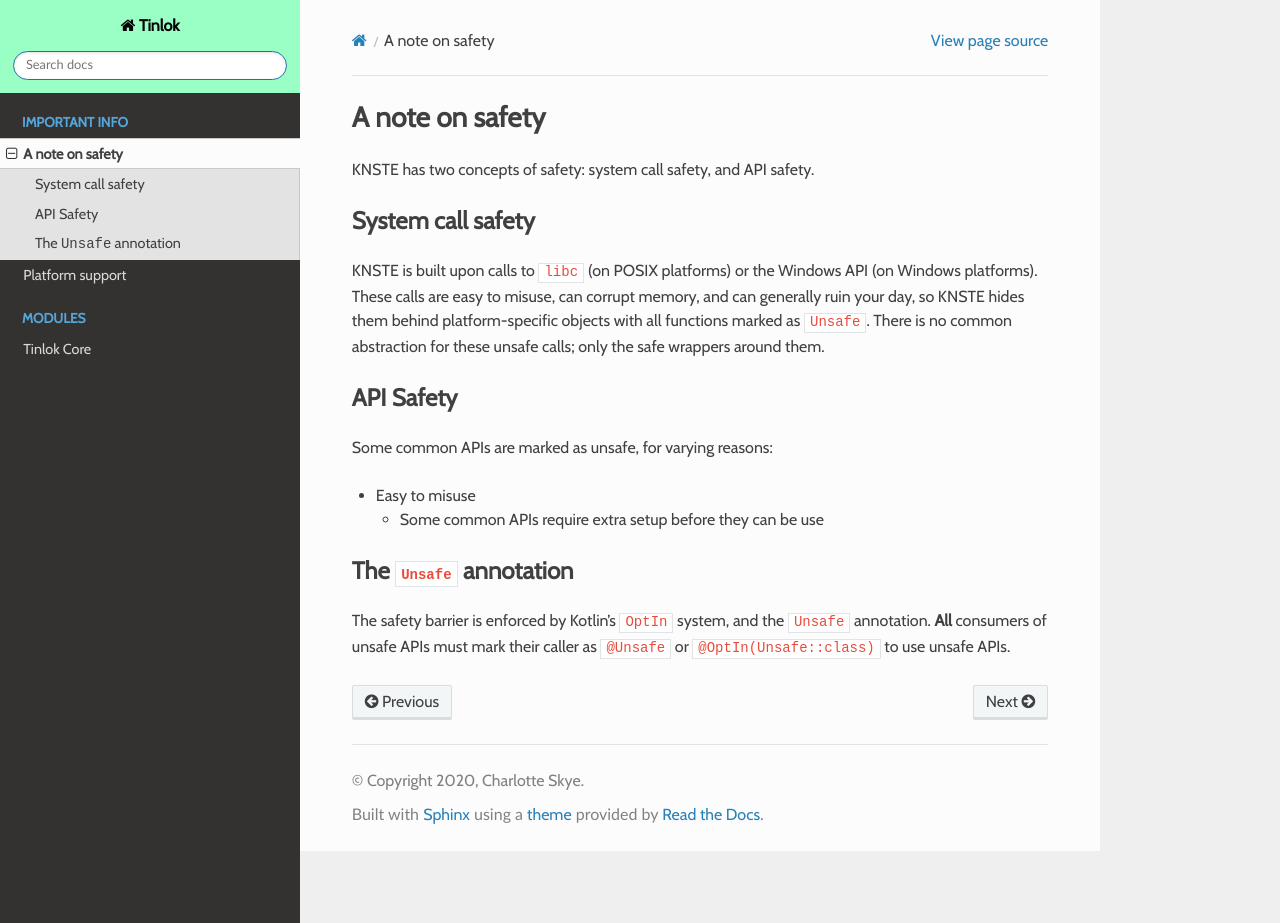
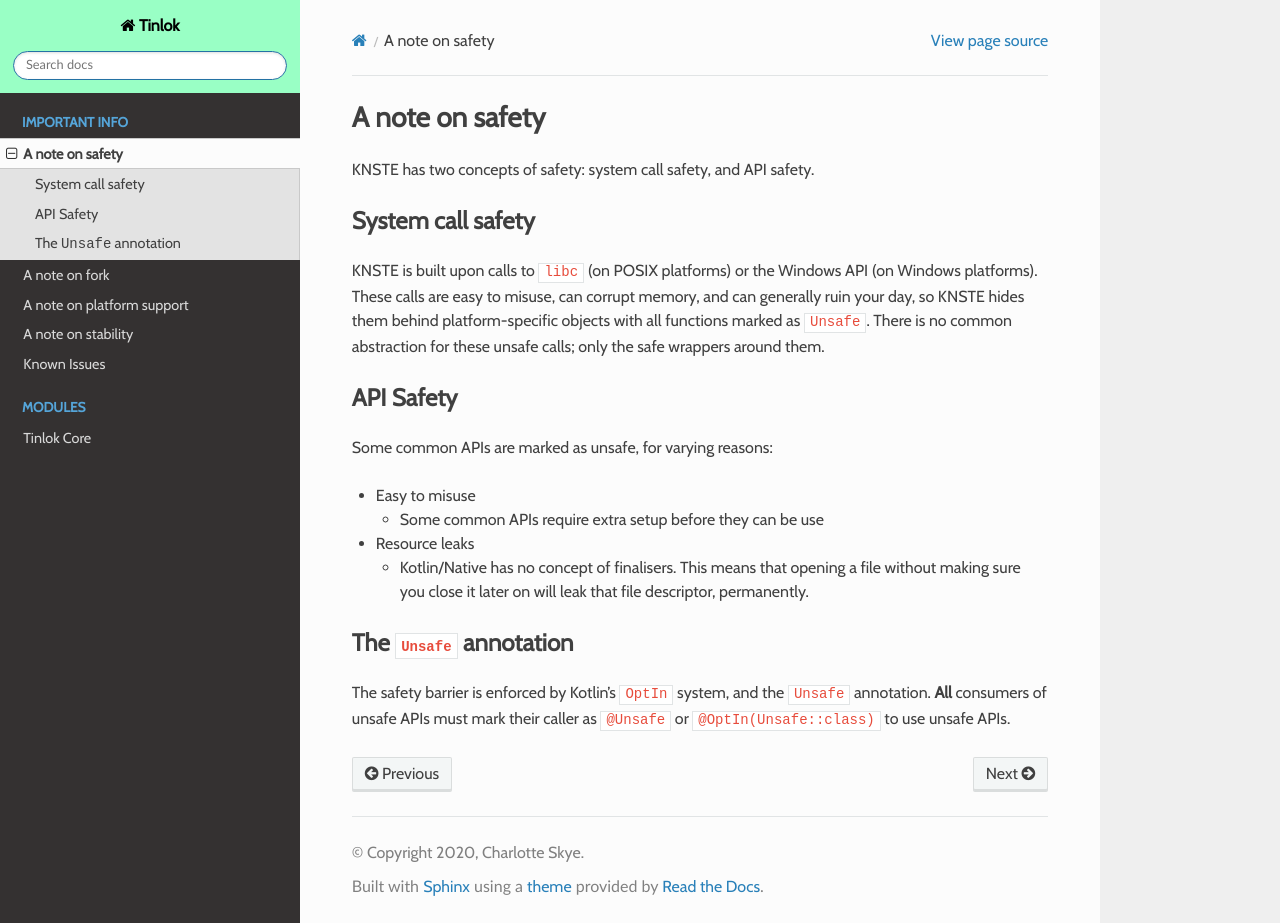
Before and after one commit to Fuyukai/Tinlok, a Sphinx documentation site: the page built from docs/note-safety.rst, in a window 1280 px wide and 923 px high. Built offline with Sphinx 7.4.7 and the Read the Docs theme 2.0.0, drawn with Linux system fonts in a browser that asks for light colours; some web fonts are replaced.

Commit message:
Update doc notes

```diff
--- a/docs/index.rst
+++ b/docs/index.rst
@@ -14,7 +14,10 @@ possible.
    :caption: Important info
 
    note-safety.rst
+   note-fork.rst
    note-platforms.rst
+   note-stability.rst
+   note-issues.rst
 
 .. toctree::
    :maxdepth: 1
--- a/docs/note-platforms.rst
+++ b/docs/note-platforms.rst
@@ -1,7 +1,7 @@
 .. _platform_support:
 
-Platform support
-================
+A note on platform support
+==========================
 
 Tinlok, being a native library, needs to be ported to each target it runs on. Whilst a lot of
 code is shared, libc bindings are specific to each OS and statically linked libraries are
--- a/docs/note-safety.rst
+++ b/docs/note-safety.rst
@@ -22,6 +22,11 @@ Some common APIs are marked as unsafe, for varying reasons:
 
   - Some common APIs require extra setup before they can be use
 
+* Resource leaks
+
+  - Kotlin/Native has no concept of finalisers. This means that opening a file without making
+    sure you close it later on will leak that file descriptor, permanently.
+
 The ``Unsafe`` annotation
 -------------------------
 
```
Also changed, not shown: docs/note-fork.rst (added, +15 -0 lines), docs/note-issues.rst (added, +31 -0 lines), docs/note-stability.rst (added, +36 -0 lines), 2 other files.
